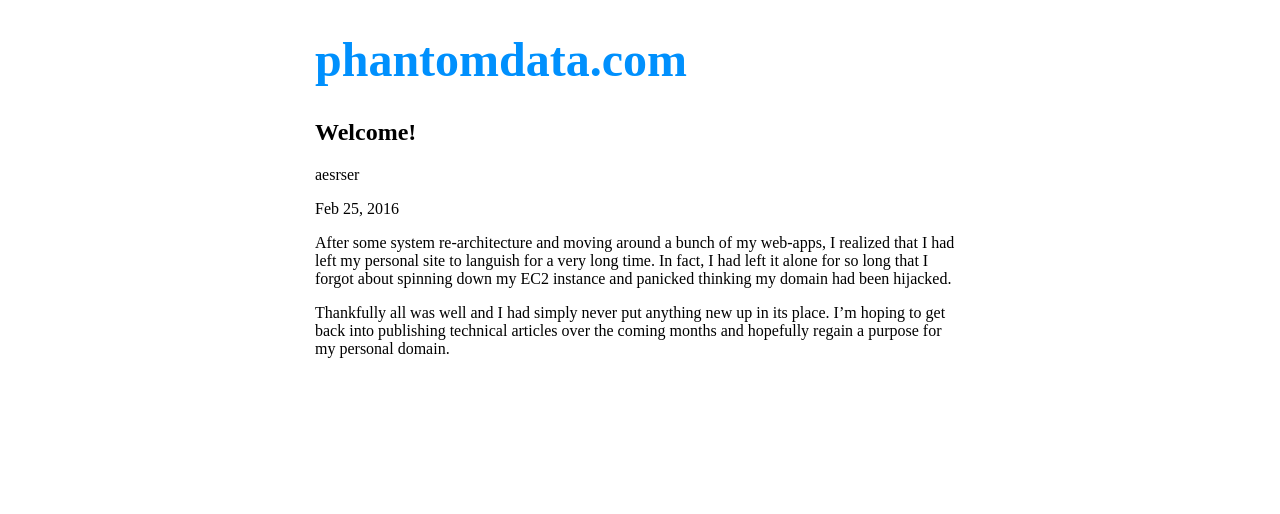
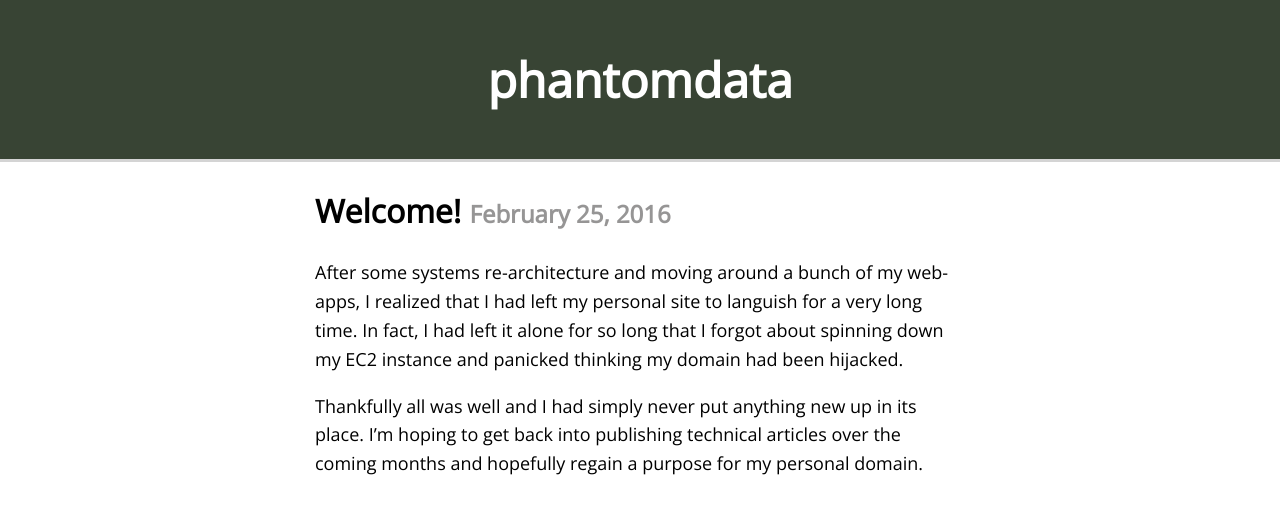
Before and after one commit to phantomdata/phantomdata.github.io, a Jekyll site: the page built from _posts/2016-02-24-welcome.markdown, in a window 1280 px wide. Shown: the top 514 px of the page. Built offline with Jekyll 4.4.1, drawn with Linux system fonts in a browser that asks for light colours.

Commit message:
Further style tweaks

```diff
--- a/_layouts/default.html
+++ b/_layouts/default.html
@@ -12,15 +12,16 @@
 
     <link rel="canonical" href="{{ page.url | replace:'index.html','' | prepend: site.baseurl | prepend: site.url }}">
     <link rel="alternate" type="application/rss+xml" title="{{ site.title }}" href="{{ "/feed.xml" | prepend: site.baseurl | prepend: site.url }}">
+
+    <link rel="stylesheet" type="text/css" href="//fonts.googleapis.com/css?family=Open+Sans" />
   </head>
 
 
   <body>
+    <header>
+      <h1><a href="/">phantomdata</a></h1>
+    </header>
     <div class="content-container">
-      <header>
-        <h1><a href="/">phantomdata.com</a></h1>
-      </header>
-
       <div class="page-content">
         {{ content }}
       </div>
--- a/_layouts/post.html
+++ b/_layouts/post.html
@@ -1,15 +1,12 @@
 ---
 layout: default
 ---
-<article class="post" itemscope itemtype="http://schema.org/BlogPosting">
 
-  <header class="post-header">
-    <h2 class="post-title" itemprop="name headline">{{ page.title }}</h2>
-    aesrser<p class="post-meta"><time datetime="{{ page.date | date_to_xmlschema }}" itemprop="datePublished">{{ page.date | date: "%b %-d, %Y" }}</time>{% if page.author %} • <span itemprop="author" itemscope itemtype="http://schema.org/Person"><span itemprop="name">{{ page.author }}</span></span>{% endif %}</p>
-  </header>
-
-  <div class="post-content" itemprop="articleBody">
-    {{ content }}
-  </div>
+<article itemscope itemtype="http://schema.org/BlogPosting">
+  <h1>
+    {{ page.title }}
+    <span class="muted">{{ page.date | date: '%B %d, %Y'}}
+  </h1>
+  {{ content }}
 
 </article>
--- a/_posts/2016-02-24-welcome.markdown
+++ b/_posts/2016-02-24-welcome.markdown
@@ -4,7 +4,7 @@ title:  "Welcome!"
 date:   2016-02-24 23:26:18 -0600
 categories: meta
 ---
-After some system re-architecture and moving around a bunch of my web-apps,
+After some systems re-architecture and moving around a bunch of my web-apps,
 I realized that I had left my personal site to languish for a very long time.
 In fact, I had left it alone for so long that I forgot about spinning down
 my EC2 instance and panicked thinking my domain had been hijacked.
--- a/_sass/_base.scss
+++ b/_sass/_base.scss
@@ -1,11 +1,27 @@
+body {
+  font-family: "Open Sans";
+  margin: 0px;
+  padding: 0px;
+}
+
+a,a:visited {
+  color: #5757BF;
+}
+
 header {
+  background-color: #384434;
+  border-bottom: 3px solid #D4D4D4;
+  padding: 15px;
+  text-align:center;
+
   h1 {
     font-size: 3em;
   }
   a,a:visited {
-    color: #0090FD;
+    color: #fff;
     text-decoration: none;
   }
+
 }
 
 h1 {
@@ -13,8 +29,18 @@ h1 {
 }
 
 h2 {
-  color: #000;
-  font-size: 1.5em;
+  color: #464545;
+  font-size: 1.3em;
+}
+
+p {
+  font: 18px/1.6 'Open Sans', sans-serif;
+}
+
+article {
+  .permalink {
+    text-align: right;
+  }
 }
 
 .content-container {
--- a/index.html
+++ b/index.html
@@ -9,5 +9,6 @@ layout: default
       <span class="muted">{{ post.date | date: '%B %d, %Y'}}
     </h1>
     {{ post.content }}
+    <a class="permalink" href="{{post.url}}">Permalink</a>
   </article>
 {% endfor %}
```
Also changed, not shown: assets/phantomdata_l.png (added), assets/phantomdata_m.png (added).
